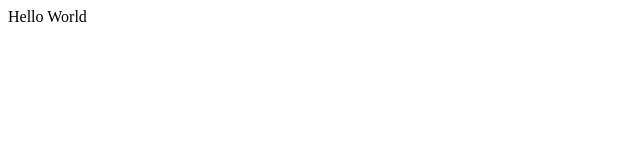
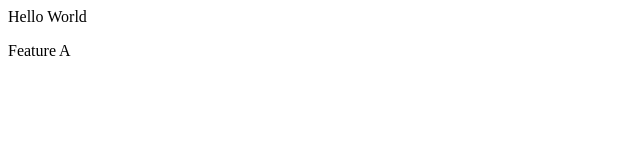
Before and after one commit to Shreejith43/localrepo, a plain HTML site: page index.html in a window 1280 px wide. Shown: the full height of the page, 0-640 px from the left. Drawn offline with Linux system fonts and the light colour scheme.

Commit message:
Added new feature A

```diff
--- a/index.html
+++ b/index.html
@@ -1 +1,2 @@
 <p>Hello World</p>
+<p>Feature A</p>
```
